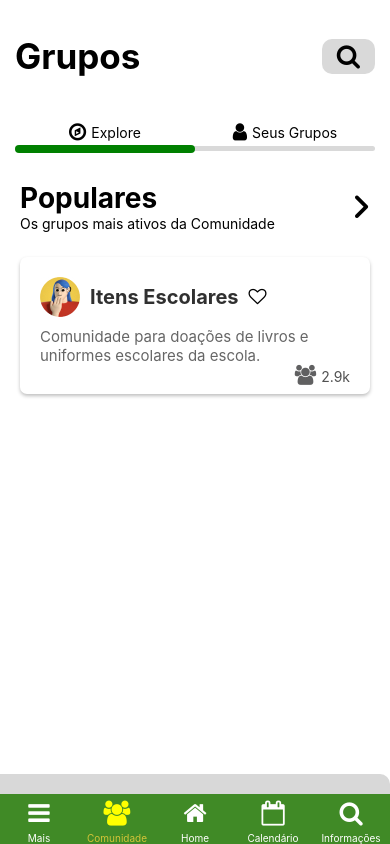
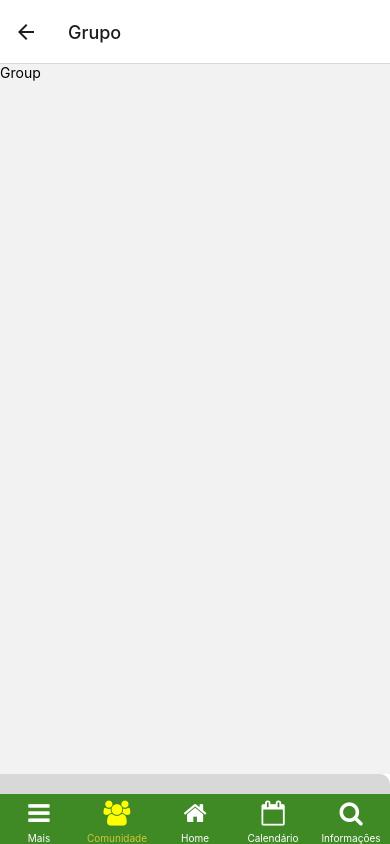
Before and after one commit to https-dre/the-green-family, a React Native app: screen /Comunidade in a window 390 px wide. Both pictures are taken after a click on the element 195 px from the left and 325 px from the top of the page. Built offline with nearby package versions, Linux system fonts and the light colour scheme.

Commit message:
Teste de navegação para um grupo

```diff
--- a/components/Grupo.jsx
+++ b/components/Grupo.jsx
@@ -3,9 +3,9 @@ import Icon from "react-native-vector-icons/FontAwesome"
 
 const lorem = "Lorem ipsum dolor sit, amet consectetur adipisicing elit. Aliquid, rerum?"
 
-export const Grupo = ({ navigation, groupName = "DefaultGroupName", desc = lorem, isFavorited = false, count = 200 }) => {
+export const Grupo = ({ navigation, groupName = "DefaultGroupName", desc = lorem, isFavorited = false, count = 200, onPress }) => {
     return (
-        <TouchableOpacity style={styles.grupo}>
+        <TouchableOpacity style={styles.grupo} onPress={()=>{onPress()}}>
             <View style={{ backgroundColor: "white" }}>
                 <View style={{ flexDirection: "row", gap: 10, alignItems: "center" }}>
                     <Image source={require("../assets/examples/3d_avatar_12.jpg")} />
--- a/screens/Comunidade/Explore.jsx
+++ b/screens/Comunidade/Explore.jsx
@@ -11,7 +11,7 @@ const groups = [
     }
 ]
 
-const handleGroups = (array) => {
+const handleGroups = (array, navigation) => {
     let components = []
     array.forEach((e, index) => {
         components.push(
@@ -21,6 +21,7 @@ const handleGroups = (array) => {
                 desc={e.desc}
                 isFavorited={e.isFavorited}
                 count={e.count}
+                onPress={()=>{navigation.navigate('Grupo')}}
             />
         )
     })
@@ -28,8 +29,8 @@ const handleGroups = (array) => {
     return components
 }
 
-export const Explore = () => {
-    const groupList = handleGroups(groups)
+export const Explore = ({navigation}) => {
+    const groupList = handleGroups(groups, navigation)
     return (
         <ScrollView style={{ backgroundColor: "white", flex: 1 }}>
             <View style={styles.explorePopulares}>
--- /dev/null
+++ b/screens/Comunidade/Group.jsx
@@ -0,0 +1,9 @@
+import { View, Text, Image, TouchableOpacity, StyleSheet, ScrollView } from "react-native";
+
+export const Group = () => {
+    return (
+        <View>
+            <Text>Group</Text>
+        </View>
+    )
+}
--- a/screens/ComunidadeControle.jsx
+++ b/screens/ComunidadeControle.jsx
@@ -4,6 +4,7 @@ import { NavigationContainer } from "@react-navigation/native";
 
 import { Comunidade } from "./Comunidade";
 import { Login } from "./Login";
+import { Group } from "./Comunidade/Group";
 
 import { ComunidadeHeader } from "../components/ComunidadeHeader";
 
@@ -20,7 +21,10 @@ export const ComunidadeControle = () => {
                         header: () => <ComunidadeHeader/>
                     }}
                 />
-                <Stack.Screen name="Login" component={Login}/>
+                <Stack.Screen
+                    name="Grupo"
+                    component={Group}
+                />
             </Stack.Navigator>
         </NavigationContainer>
     )
```
